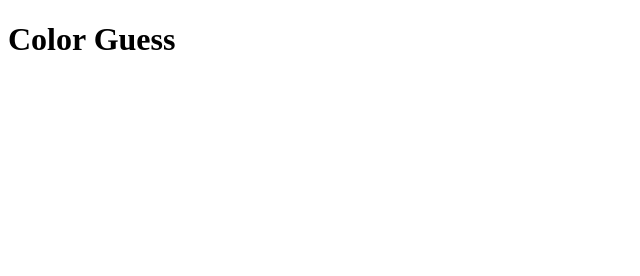
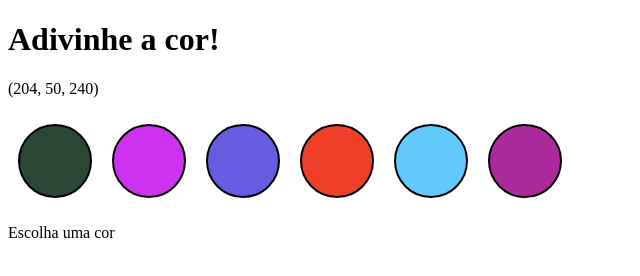
Before and after one commit to ludson96/project-color-guess, a website: page index.html in a window 1280 px wide. Shown: the whole page, without its empty margins (0-640 px from the left). Drawn offline with Linux system fonts and the light colour scheme.

Commit message:
Requisito 2,3 e 4

```diff
--- a/index.html
+++ b/index.html
@@ -1,19 +1,33 @@
 <!DOCTYPE html>
-<html lang="en">
+<html lang="pt-br">
 
 <head>
   <meta charset="UTF-8">
   <meta http-equiv="X-UA-Compatible" content="IE=edge">
   <meta name="viewport" content="width=device-width, initial-scale=1.0">
-  <title>Document</title>
+  <link rel="stylesheet" href="style.css">
+  <title>Color Guess</title>
 </head>
 
 <body>
 
-  <h1 id="title">Color Guess</h1>
+  <h1 id="title">Adivinhe a cor!</h1>
 
+  <p id="rgb-color"></p>
 
+  <div class="container">
+    <div class="ball"></div>
+    <div class="ball"></div>
+    <div class="ball"></div>
+    <div class="ball"></div>
+    <div class="ball"></div>
+    <div class="ball"></div>
+  </div>
 
+  <div>
+    <p id="select">Escolha uma cor</p>
+  </div>
+  <script src="/script.js"></script>
 </body>
 
 </html>
--- a/script.js
+++ b/script.js
@@ -0,0 +1,37 @@
+const ball = document.querySelectorAll('.ball');
+const rgb = document.getElementById('rgb-color');
+const select = document.getElementById('select');
+
+// // Requisito 04 - gerar cor aleatória
+function generateColor() {
+  const r = Math.random() * 255;
+  const g = Math.random() * 255;
+  const b = Math.random() * 255;
+
+  return `rgb(${r}, ${g}, ${b})`;
+}
+
+function colorSelected(cor) {
+  rgb.innerHTML = cor;
+}
+window.onload = function cor() {
+  const cores = [];
+  for (let index = 0; index < ball.length; index += 1) {
+    const corRGB = ball[index].style.backgroundColor;
+    const nRGB = corRGB.substring(3);
+    cores[index] = nRGB;
+  }
+  colorSelected(cores[Math.floor(Math.random() * 6)]);
+};
+
+function certo(event) {
+  if (event.target.style.backgroundColor === `rgb${rgb.innerText}`) {
+    select.innerText = 'Acertou! Novas cores!';
+  }
+  // console.log(event.target.style.backgroundColor);
+}
+
+for (let index = 0; index < ball.length; index += 1) {
+  ball[index].style.backgroundColor = generateColor();
+  ball[index].addEventListener('click', certo);
+}
--- a/style.css
+++ b/style.css
@@ -0,0 +1,11 @@
+.container {
+  display: flex;
+}
+
+.ball {
+  width: 70px;
+  height: 70px;
+  margin: 10px;
+  border-radius: 60%;
+  border: 2px solid black;
+}
```
